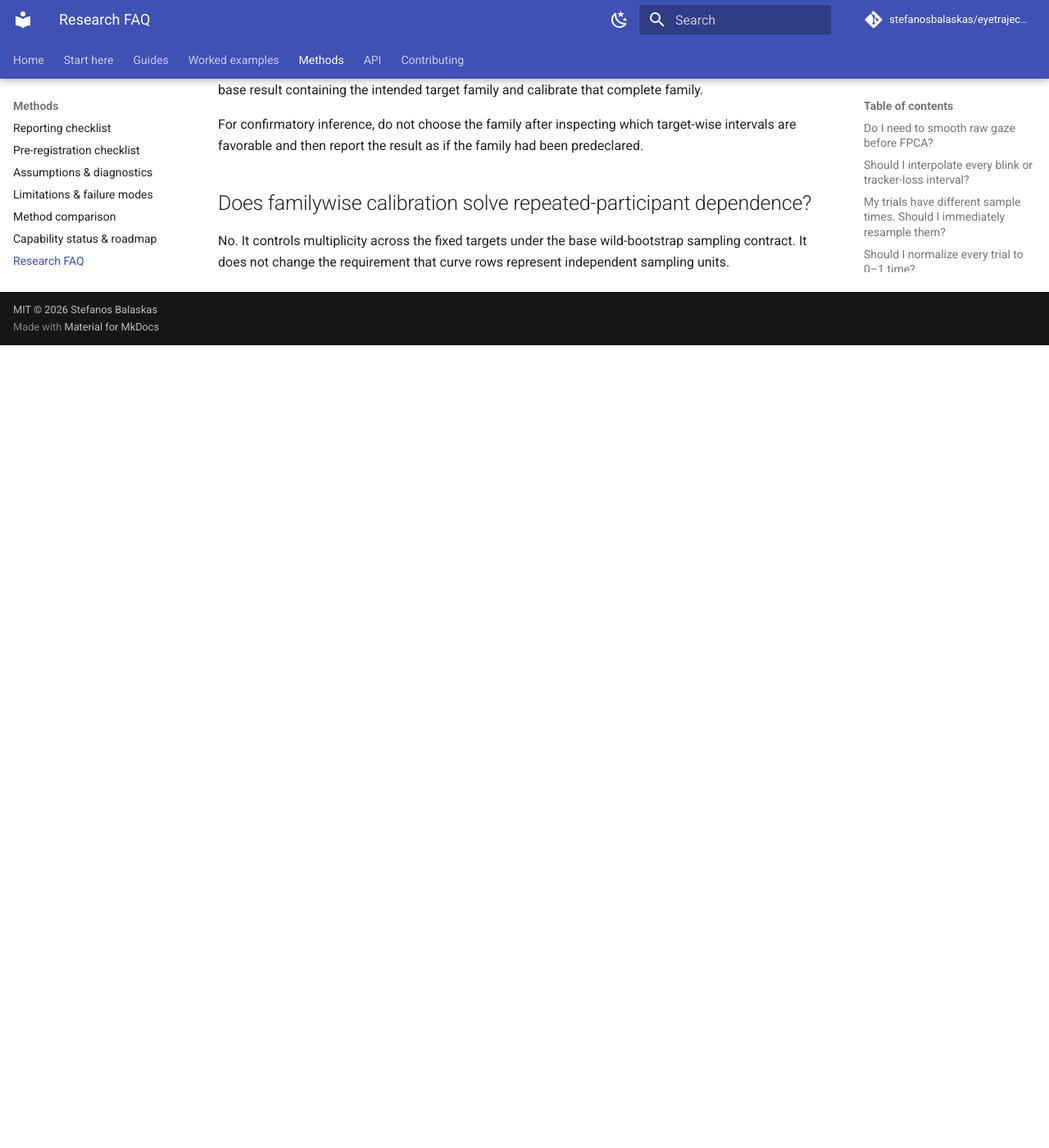
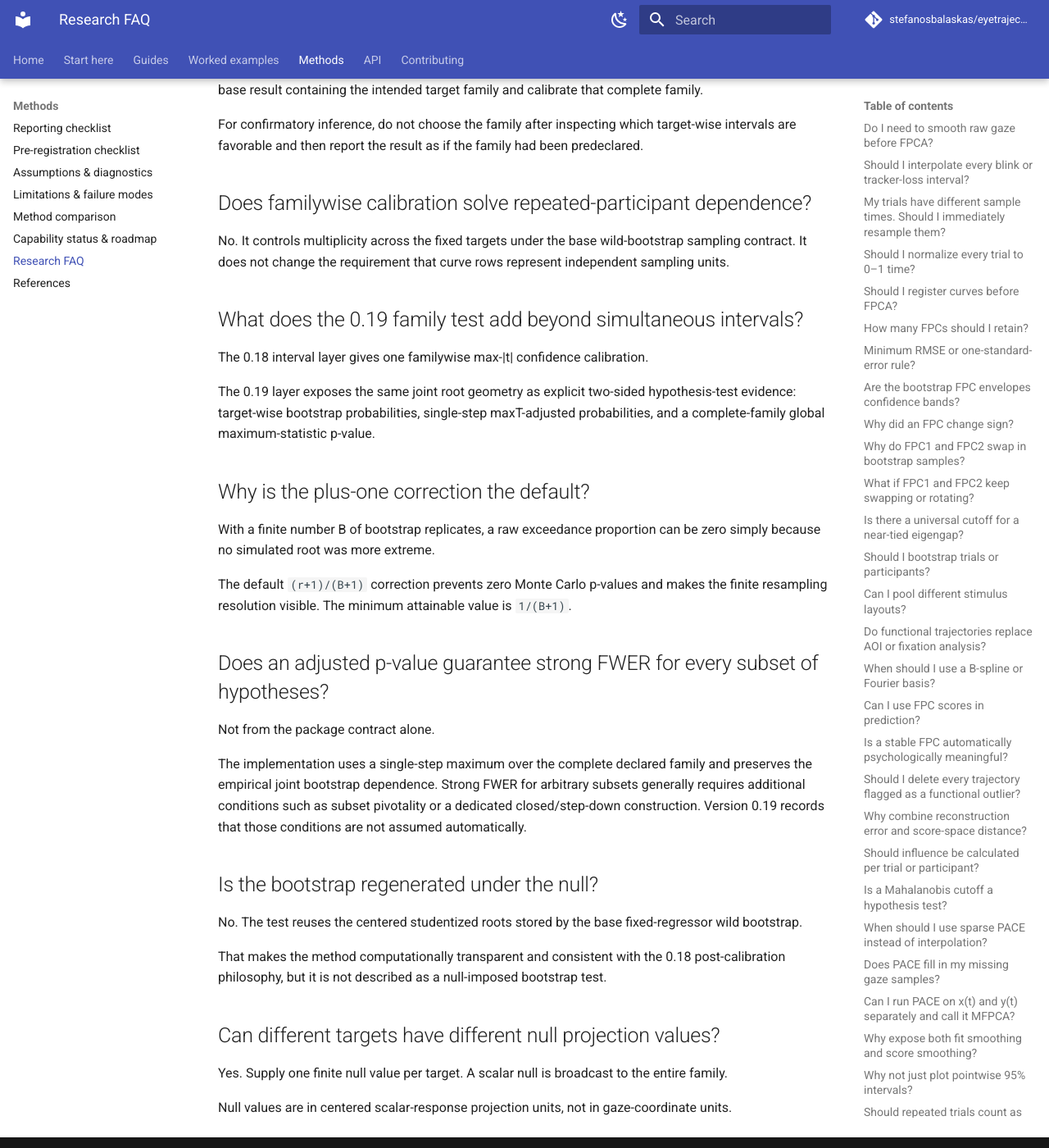
Before and after one commit to stefanosbalaskas/eyetrajectoriespy, an MkDocs documentation site: the page built from docs/methods/faq.md, in a window 1280 px wide and 1400 px high, scrolled down 13966 px. Shown: the whole window at 82% size. Built offline with MkDocs 1.6.1 and Material for MkDocs 9.7.7, drawn with Linux system fonts in a browser that asks for light colours; comment, search, counter and statistics services are not loaded; before the commit the page ends 14387 px from its top, so only the background shows below that.

Commit message:
Complete 0.19 maxT testing methodology documentation

```diff
--- a/docs/guides/fpcr-wild-bootstrap-simultaneous.md
+++ b/docs/guides/fpcr-wild-bootstrap-simultaneous.md
@@ -142,3 +142,11 @@
 - `fpca_wild_bootstrap_simultaneous_reporting_text()`
 
 See also [Heteroscedastic FPCR wild bootstrap](fpcr-wild-bootstrap.md), [Stabilized-volatility FPCR selection](fpcr-wild-bootstrap-selection.md), and [References](../methods/references.md).
+
+## From simultaneous intervals to explicit tests
+
+Version 0.19 uses the same declared fixed-target family and the same stored studentized root matrix to report target-wise bootstrap probabilities, single-step maxT-adjusted probabilities, and a complete-family global maximum-statistic test.
+
+This is a separate evidence layer rather than a new bootstrap generator. It also makes the strong-FWER boundary explicit: the package does not assume subset pivotality or claim a closed/step-down procedure for arbitrary subsets of null hypotheses.
+
+See [Fixed-family FPCR wild-bootstrap hypothesis tests](fpcr-wild-bootstrap-family-tests.md).
--- a/docs/methods/faq.md
+++ b/docs/methods/faq.md
@@ -359,3 +359,34 @@
 ## Does familywise calibration solve repeated-participant dependence?
 
 No. It controls multiplicity across the fixed targets under the base wild-bootstrap sampling contract. It does not change the requirement that curve rows represent independent sampling units.
+
+
+## What does the 0.19 family test add beyond simultaneous intervals?
+
+The 0.18 interval layer gives one familywise max-|t| confidence calibration.
+
+The 0.19 layer exposes the same joint root geometry as explicit two-sided hypothesis-test evidence: target-wise bootstrap probabilities, single-step maxT-adjusted probabilities, and a complete-family global maximum-statistic p-value.
+
+## Why is the plus-one correction the default?
+
+With a finite number B of bootstrap replicates, a raw exceedance proportion can be zero simply because no simulated root was more extreme.
+
+The default `(r+1)/(B+1)` correction prevents zero Monte Carlo p-values and makes the finite resampling resolution visible. The minimum attainable value is `1/(B+1)`.
+
+## Does an adjusted p-value guarantee strong FWER for every subset of hypotheses?
+
+Not from the package contract alone.
+
+The implementation uses a single-step maximum over the complete declared family and preserves the empirical joint bootstrap dependence. Strong FWER for arbitrary subsets generally requires additional conditions such as subset pivotality or a dedicated closed/step-down construction. Version 0.19 records that those conditions are not assumed automatically.
+
+## Is the bootstrap regenerated under the null?
+
+No. The test reuses the centered studentized roots stored by the base fixed-regressor wild bootstrap.
+
+That makes the method computationally transparent and consistent with the 0.18 post-calibration philosophy, but it is not described as a null-imposed bootstrap test.
+
+## Can different targets have different null projection values?
+
+Yes. Supply one finite null value per target. A scalar null is broadcast to the entire family.
+
+Null values are in centered scalar-response projection units, not in gaze-coordinate units.
```
Also changed, not shown: docs/methods/method-comparison.md (+12 -0 lines), docs/methods/references.md (+11 -0 lines).
